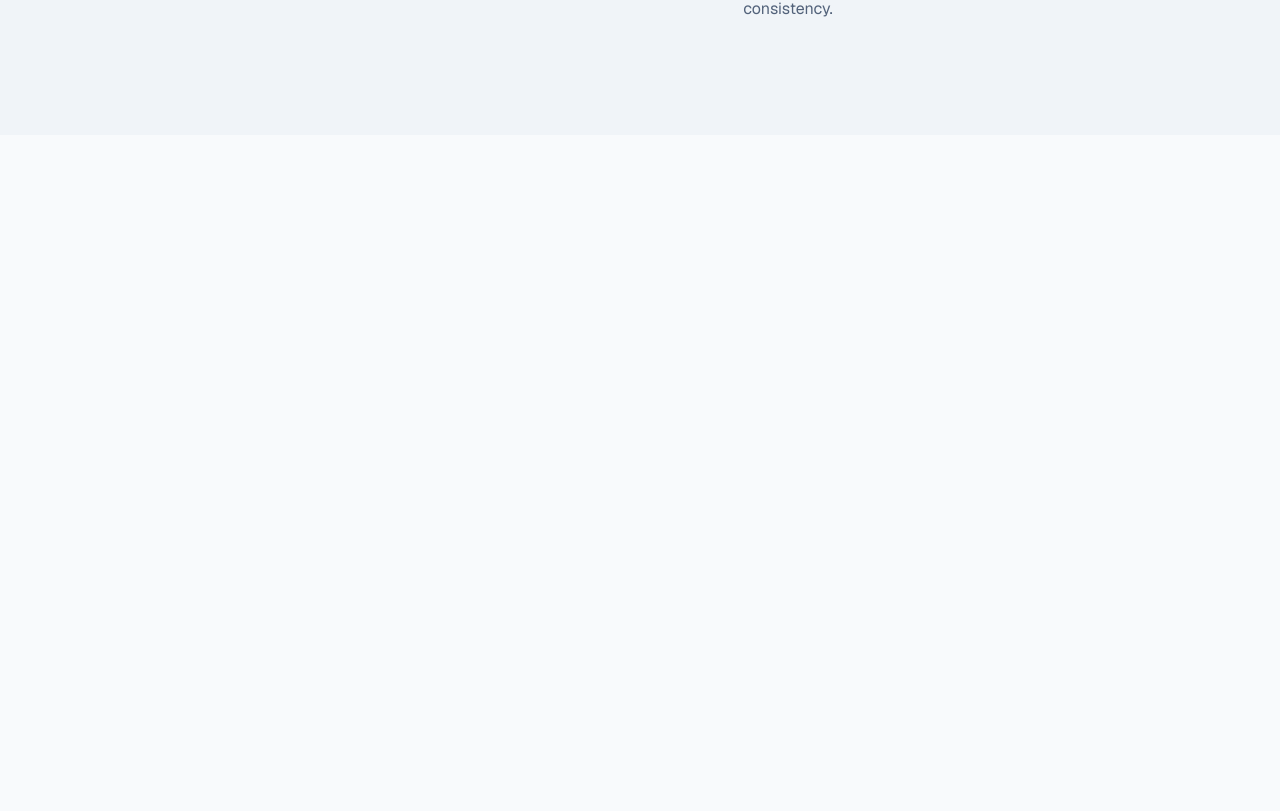
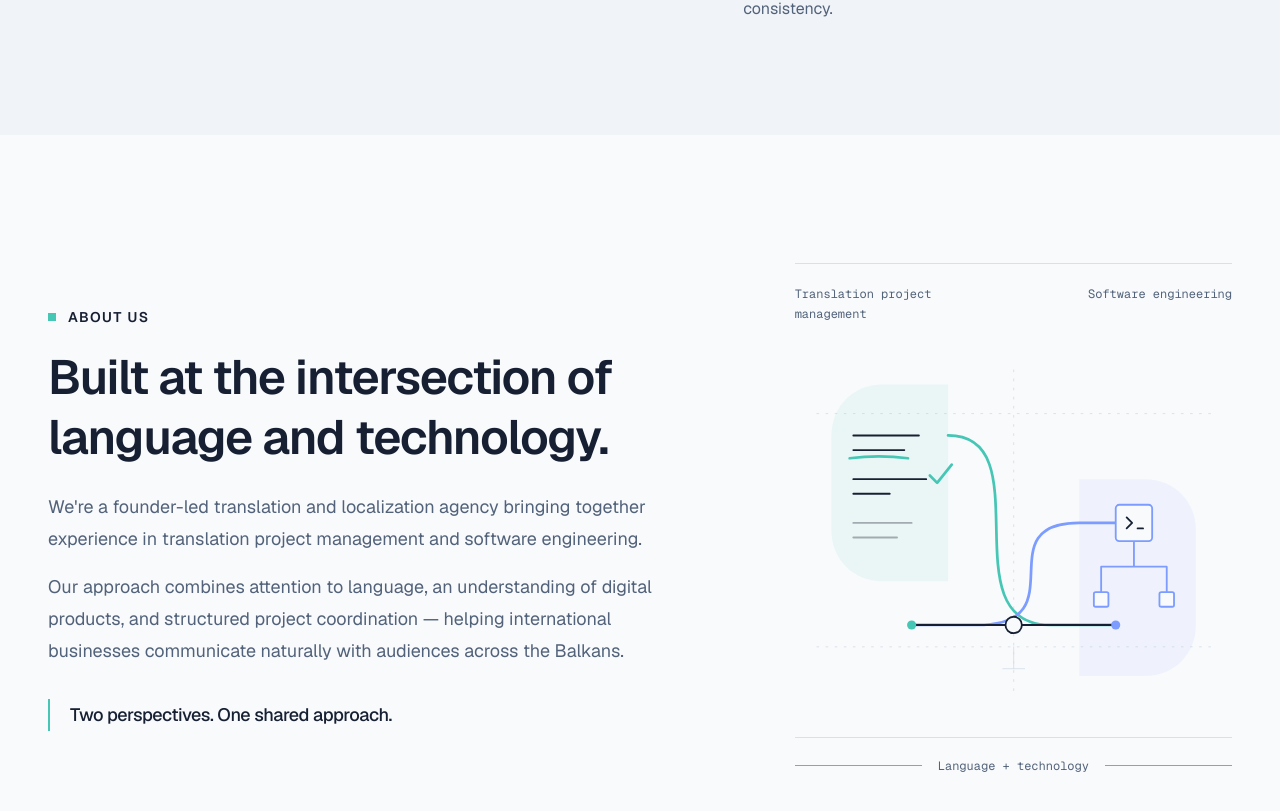
Before and after one commit to mitevdimitar/translation-agency, a Next.js app: page / in a window 1280 px wide. Shown: the part 7598-8409 px from the top of the page. Before the commit the page ends 7733 px from the top, so only its background shows below. Built offline with nearby package versions, Linux system fonts and the light colour scheme.

Commit message:
feat: add about us section

```diff
--- /dev/null
+++ b/app/components/about-us.tsx
@@ -0,0 +1,122 @@
+export default function AboutUs() {
+  return (
+    <section
+      id="about"
+      aria-labelledby="about-heading"
+      className="bg-page py-20 text-primary-text sm:py-24 lg:py-32"
+    >
+      <div className="site-container grid items-center gap-12 lg:grid-cols-12 lg:gap-16 xl:gap-24">
+        <div className="min-w-0 lg:col-span-7">
+          <p className="flex items-center gap-3 text-xs font-semibold tracking-widest sm:text-sm">
+            <span aria-hidden="true" className="size-2 shrink-0 bg-teal-accent" />
+            ABOUT US
+          </p>
+          <h2
+            id="about-heading"
+            className="mt-5 max-w-2xl text-4xl font-semibold leading-tight tracking-tight sm:text-5xl"
+          >
+            Built at the intersection of language and technology.
+          </h2>
+          <p className="mt-6 max-w-2xl text-base leading-8 text-market-secondary sm:text-lg">
+            We&apos;re a founder-led translation and localization agency bringing
+            together experience in translation project management and software
+            engineering.
+          </p>
+          <p className="mt-4 max-w-2xl text-base leading-8 text-market-secondary sm:text-lg">
+            Our approach combines attention to language, an understanding of
+            digital products, and structured project coordination — helping
+            international businesses communicate naturally with audiences across
+            the Balkans.
+          </p>
+          <p className="mt-8 border-l-2 border-teal-accent pl-5 text-lg font-medium leading-8 tracking-tight">
+            Two perspectives. One shared approach.
+          </p>
+        </div>
+        <FoundersIllustration />
+      </div>
+    </section>
+  );
+}
+
+function FoundersIllustration() {
+  return (
+    <div
+      aria-hidden="true"
+      className="mx-auto w-full min-w-0 max-w-lg lg:col-span-5"
+    >
+      <div className="grid grid-cols-2 gap-6 border-t border-market-divider pt-5 font-mono text-xs leading-5 text-market-secondary">
+        <span>Translation project management</span>
+        <span className="text-right">Software engineering</span>
+      </div>
+      {/* SVG coordinates define scalable artwork, not page layout offsets. */}
+      <svg
+        aria-hidden="true"
+        focusable="false"
+        viewBox="0 0 480 400"
+        fill="none"
+        className="my-6 h-auto w-full"
+        strokeLinecap="round"
+        strokeLinejoin="round"
+      >
+        <path
+          d="M24 72H456M24 328H456M240 24V376"
+          stroke="var(--color-market-divider)"
+          strokeDasharray="2 8"
+        />
+        <path
+          d="M40 96C40 64 64 40 96 40H168V256H96C64 256 40 232 40 200Z"
+          fill="var(--color-teal-accent)"
+          fillOpacity="0.08"
+        />
+        <path
+          d="M312 144H384C416 144 440 168 440 200V304C440 336 416 360 384 360H312Z"
+          fill="var(--color-secondary-accent)"
+          fillOpacity="0.08"
+        />
+        {/* An open manuscript: text, an editorial underline, and a margin note. */}
+        <g stroke="var(--color-primary-text)" strokeWidth="2">
+          <path d="M64 96H136M64 112H120M64 144H144M64 160H104" />
+          <path d="M64 192H128M64 208H112" opacity="0.35" />
+        </g>
+        <path
+          d="M60 121Q92 117 124 121M148 140L156 148L172 128"
+          stroke="var(--color-teal-accent)"
+          strokeWidth="3"
+        />
+        {/* Two distinct threads meet, then continue on a shared baseline. */}
+        <path
+          d="M168 96C272 96 168 304 280 304H352"
+          stroke="var(--color-teal-accent)"
+          strokeWidth="3"
+        />
+        <path
+          d="M352 192H312C208 192 312 304 200 304H128"
+          stroke="var(--color-secondary-accent)"
+          strokeWidth="3"
+        />
+        <path
+          d="M128 304H352"
+          stroke="var(--color-primary-text)"
+          strokeWidth="2"
+        />
+        {/* Connected modules suggest software structure without a dashboard UI. */}
+        <g stroke="var(--color-secondary-accent)" strokeWidth="2">
+          <path d="M372 212V240H408V268M372 240H336V268" />
+          <rect x="352" y="172" width="40" height="40" rx="4" fill="var(--color-page)" />
+          <rect x="328" y="268" width="16" height="16" rx="2" fill="var(--color-page)" />
+          <rect x="400" y="268" width="16" height="16" rx="2" fill="var(--color-page)" />
+        </g>
+        <path d="M364 186L370 192L364 198M376 198H382" stroke="var(--color-primary-text)" strokeWidth="2" />
+        <circle cx="128" cy="304" r="5" fill="var(--color-teal-accent)" />
+        <circle cx="352" cy="304" r="5" fill="var(--color-secondary-accent)" />
+        <circle cx="240" cy="304" r="9" fill="var(--color-page)" stroke="var(--color-primary-text)" strokeWidth="2" />
+        <path d="M240 328V352M228 352H252" stroke="var(--color-market-divider)" />
+      </svg>
+      <div className="flex items-center gap-4 border-t border-market-divider pt-5">
+        <span className="h-px flex-1 bg-teal-accent" />
+        <span className="font-mono text-xs text-market-secondary">Language + technology</span>
+        <span className="h-px flex-1 bg-secondary-accent" />
+      </div>
+    </div>
+  );
+}
--- a/app/page.tsx
+++ b/app/page.tsx
@@ -1,3 +1,4 @@
+import AboutUs from "./components/about-us";
 import Hero from "./components/hero";
 import HowWeWork from "./components/how-we-work";
 import Industries from "./components/industries";
@@ -16,6 +17,7 @@ export default function Home() {
       <TechnologyAdvantage />
       <Industries />
       <HowWeWork />
+      <AboutUs />
     </main>
   );
 }
```
Also changed, not shown: 1 other file (tests, documents, lock files or other folders).
